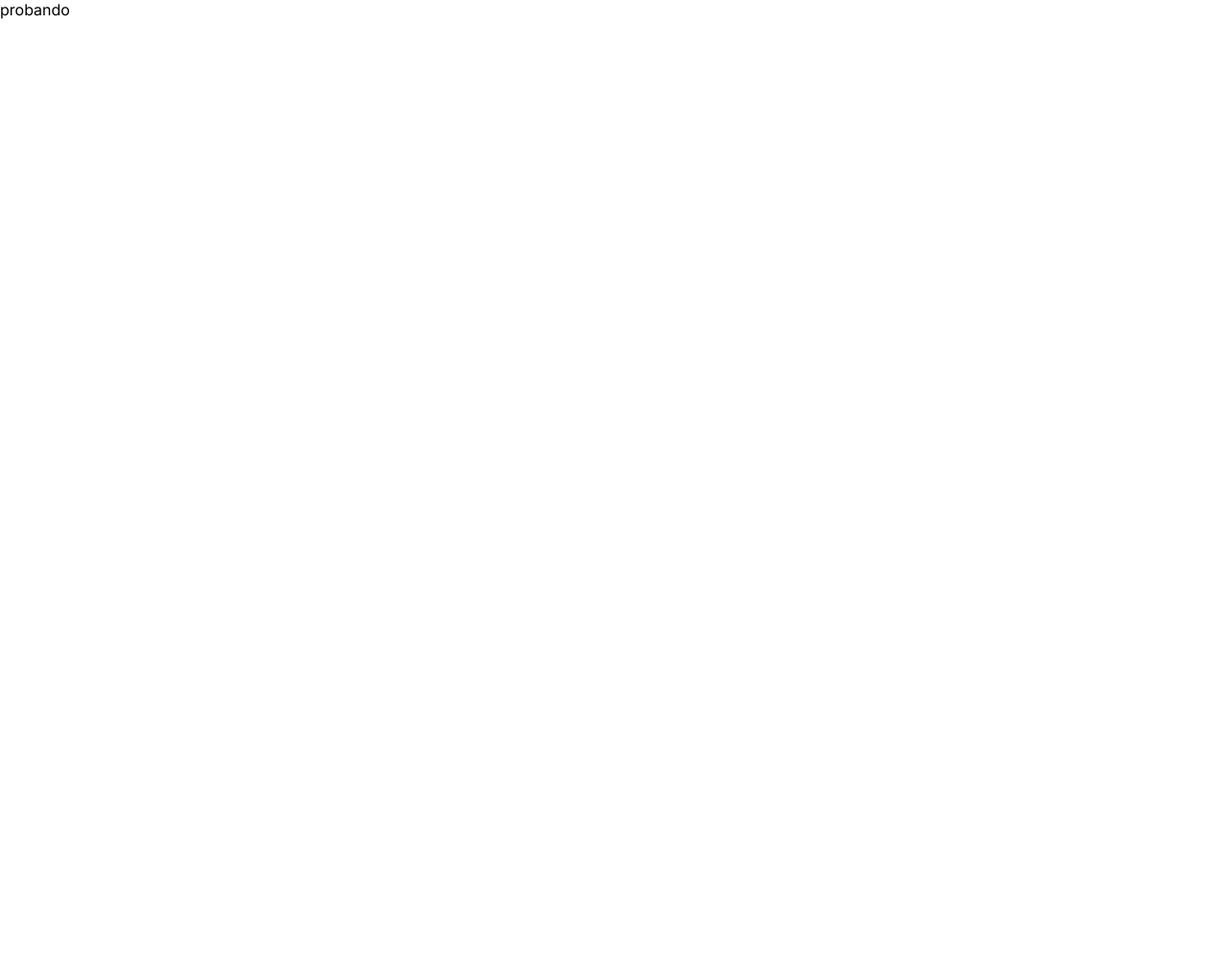
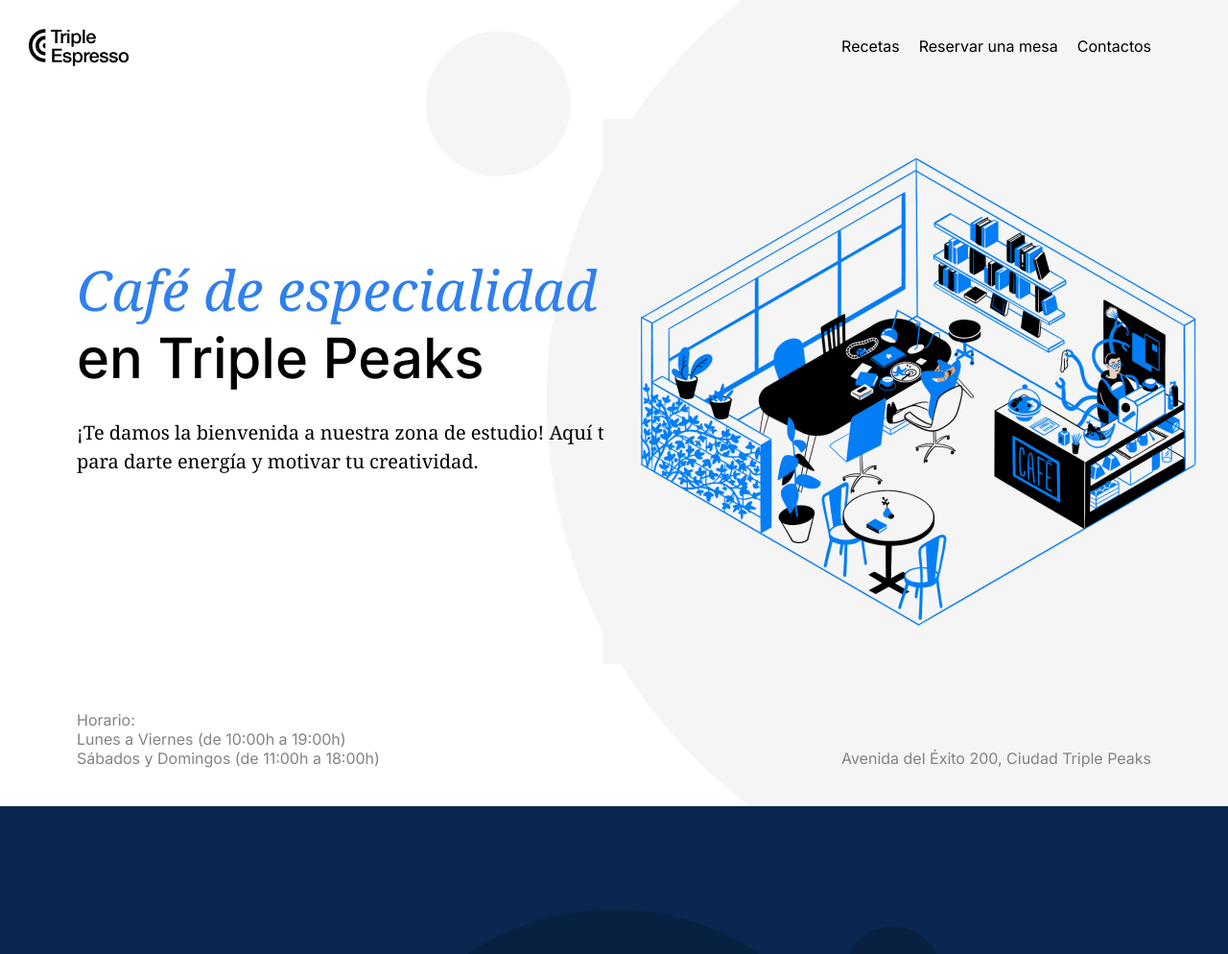
Before and after one commit to JeanCarlo1016/web_project_coffeeshop, a plain HTML site: page index.html in a window 1280 px wide. Shown: the whole page at 96% size. Before the commit the page ends 800 px from the top, so only its background shows below. Drawn offline with Linux system fonts and the light colour scheme; grey boxes are pictures that could not be loaded.

Commit message:
Todo el header

```diff
--- a/index.html
+++ b/index.html
@@ -21,11 +21,57 @@
 
 <body>
   <div class="page">
-    probando
     <header class="header">
+      <nav class="nav">
+        <img class="nav__logo" src="./images/logo_coffeeshop_dark.svg" alt="Logo cafeteria">
+        <ul class="nav__links">
+          <li>
+            <a class="nav__link" href="">Recetas</a>
+          </li>
+          <li>
+            <a class="nav__link" href="">Reservar una mesa</a>
+          </li>
+          <li>
+            <a class="nav__link" href="">Contactos</a>
+          </li>
+        </ul>
+      </nav>
+      <div>
+        <h1 class="header__title">
+          <span class="header__span-accent">Café de especialidad </span>en Triple Peaks
+        </h1>
+      </div>
+      <div class="header__description">
+        <span>¡Te damos la bienvenida a nuestra zona de estudio! Aquí tenemos café</span> para darte energía y motivar
+        tu
+        creatividad.
+      </div>
+      <div>
+        <img class="header__image" src="./images/inside_coffee_shop.png" alt="">
+      </div>
+      <div class="header__footer">
+        <div class="header__footer_schedule">
+          <p>Horario:</p>
+          <p>Lunes a Viernes (de 10:00h a 19:00h)</p>
+          <p>Sábados y Domingos (de 11:00h a 18:00h)</p>
+        </div>
+        <div class="header__footer_address">
+          <p>Avenida del Éxito 200, Ciudad Triple Peaks</p>
+        </div>
+      </div>
     </header>
     <main class="content">
-      <section class="recipes"></section>
+      <section class="recipes">
+        <div class="recipes__title"></div>
+        <div class="recipes__subtitle"></div>
+        <div class="recipes__videos">
+          <div class="recipes__video-item">
+            <iframe src="https://www.youtube.com/watch?v=j6VlT_jUVPc" frameborder="0"></iframe>
+          </div>
+          <div class="recipes__iframe"></div>
+          <div class="recipes__video-caption"></div>
+        </div>
+      </section>
       <section class="reservation"></section>
     </main>
     <footer class="footer"></footer>
--- a/pages/index.css
+++ b/pages/index.css
@@ -1,4 +1,15 @@
-.page{
+span {
+  display: block;
+}
+
+h1,
+p,
+ul {
+  margin: 0;
+  padding: 0;
+}
+
+.page {
   min-width: 1100px;
   max-width: 1600px;
   font-family: "Inter", Arial, sans-serif;
@@ -6,4 +17,111 @@
   font-size: 16px;
   line-height: 20px;
   margin: auto;
+  background-color: #fff;
+  color: #000;
 }
+
+.header {
+  background-image: url("/images/background_header.svg");
+  background-repeat: no-repeat;
+  background-position: center;
+  background-size: cover;
+  position: relative;
+  display: flex;
+  flex-direction: column;
+  height: 100vh;
+  min-height: 720px;
+  max-height: 800px;
+  position: relative;
+  padding: 0 80px 40px 80px;
+}
+
+.nav__logo {
+  position: absolute;
+  left: 30px;
+  top: 30px;
+  height: 39px;
+  width: 105px;
+}
+
+.nav {
+  display: flex;
+  padding-top: 30px;
+}
+
+.nav__links {
+  display: flex;
+  column-gap: 20px;
+  list-style-type: none;
+  margin-top: 8px;
+  font-weight: 500;
+  font-size: 16px;
+  line-height: 20px;
+  margin-left: auto;
+}
+
+.nav__link {
+  color: #000000;
+  text-decoration: none;
+  font-weight: normal;
+}
+
+.header__title {
+  max-width: 709px;
+  font-size: 29px;
+  margin-top: 183px;
+  padding: 25px 0;
+  font-weight: 500;
+  font-size: 58px;
+}
+
+.header__span-accent {
+  font-family: "Noto Serif", 'Times New Roman', serif;
+  font-style: italic;
+  font-size: 58px;
+  line-height: 72px;
+  color: #2F80ED;
+  padding-bottom: 25px;
+  font-weight: normal;
+}
+
+.header__description {
+  font-family: "Noto Serif", 'Times New Roman', serif;
+  margin-top: 28px;
+  max-width: 683px;
+  font-size: 20px;
+  line-height: 30px;
+}
+
+.header__image {
+  position: absolute;
+  width: 646px;
+  height: 568px;
+  top: 124px;
+  right: 5px;
+}
+
+.header__footer {
+  display: flex;
+  color: #838383;
+  margin-top: auto;
+  bottom: 40px;
+  line-height: 20px;
+}
+
+.header__footer_schedule {
+  display: flex;
+  flex-direction: column;
+}
+
+.header__footer_address {
+  position: absolute;
+  right: 80px;
+  bottom: 40px;
+}
+
+.recipes {
+  background-color: #0a2750;
+  background-image: url(/images/background_recipes.svg);
+  background-size: cover;
+}
```
Also changed, not shown: vendor/normalize.css.
